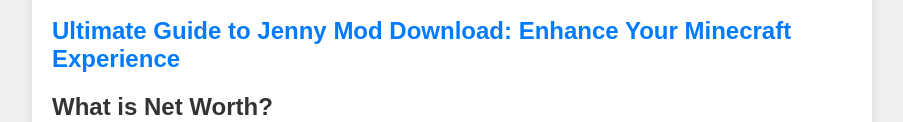
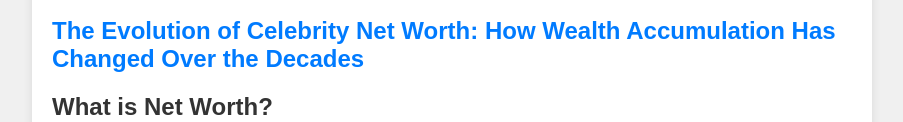
Before and after one commit to alexpaynesays/ideadash, a plain HTML site: page index.html in a window 1280 px wide. Shown: the part 693-815 px from the top of the page, without its empty margins (188-1091 px from the left). Drawn offline with Linux system fonts and the light colour scheme.

Commit message:
Update index.html

```diff
--- a/index.html
+++ b/index.html
@@ -70,7 +70,7 @@
 <img src="https://i.postimg.cc/htzMnJGv/1-7.jpg" alt="networth.jpg" style="max-width: 100%; height: auto;">
 </div>
 
-<h2><a href="https://alex-payne1.gitlab.io/getjenny/">Ultimate Guide to Jenny Mod Download: Enhance Your Minecraft Experience</a></h2>
+<h2><a href="https://alex-payne1.gitlab.io/ideadash/">The Evolution of Celebrity Net Worth: How Wealth Accumulation Has Changed Over the Decades</a></h2>
 
 <h2 class="mb-2 mt-6 text-lg first:mt-3">What is Net Worth?</h2>
 <p>Net worth is defined as:<span class="math math-inline"><span class="katex"><span class="katex-mathml">Net&nbsp;Worth=Total&nbsp;Assets&minus;Total&nbsp;Liabilities</span><span class="katex-html" aria-hidden="true"><span class="base"><span class="mord text"><span class="mord">Net&nbsp;Worth</span></span><span class="mrel">=</span></span><span class="base"><span class="mord text"><span class="mord">Total&nbsp;Assets</span></span><span class="mbin">&minus;</span></span><span class="base"><span class="mord text"><span class="mord">Total&nbsp;Liabilities</span></span></span></span></span></span></p>
```
